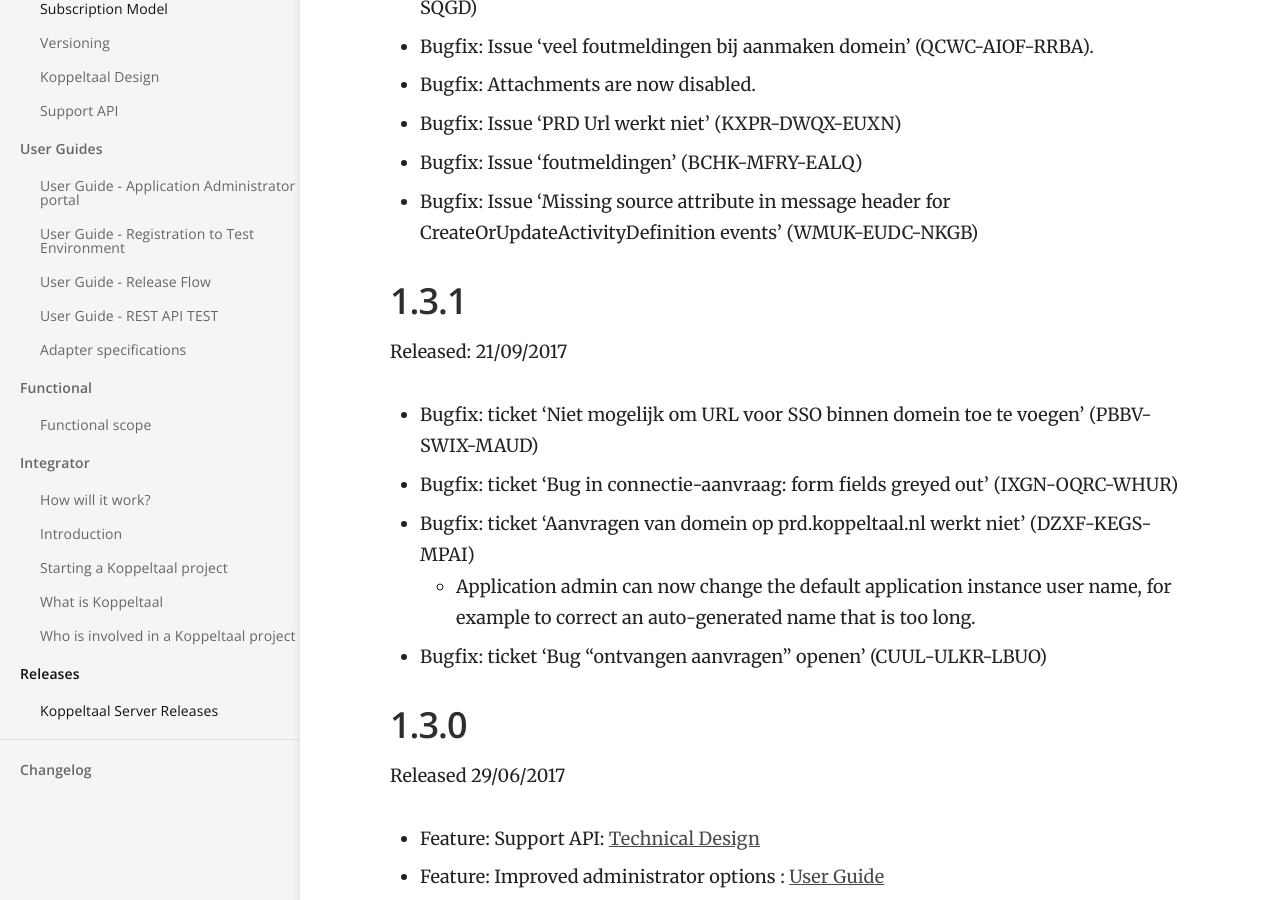
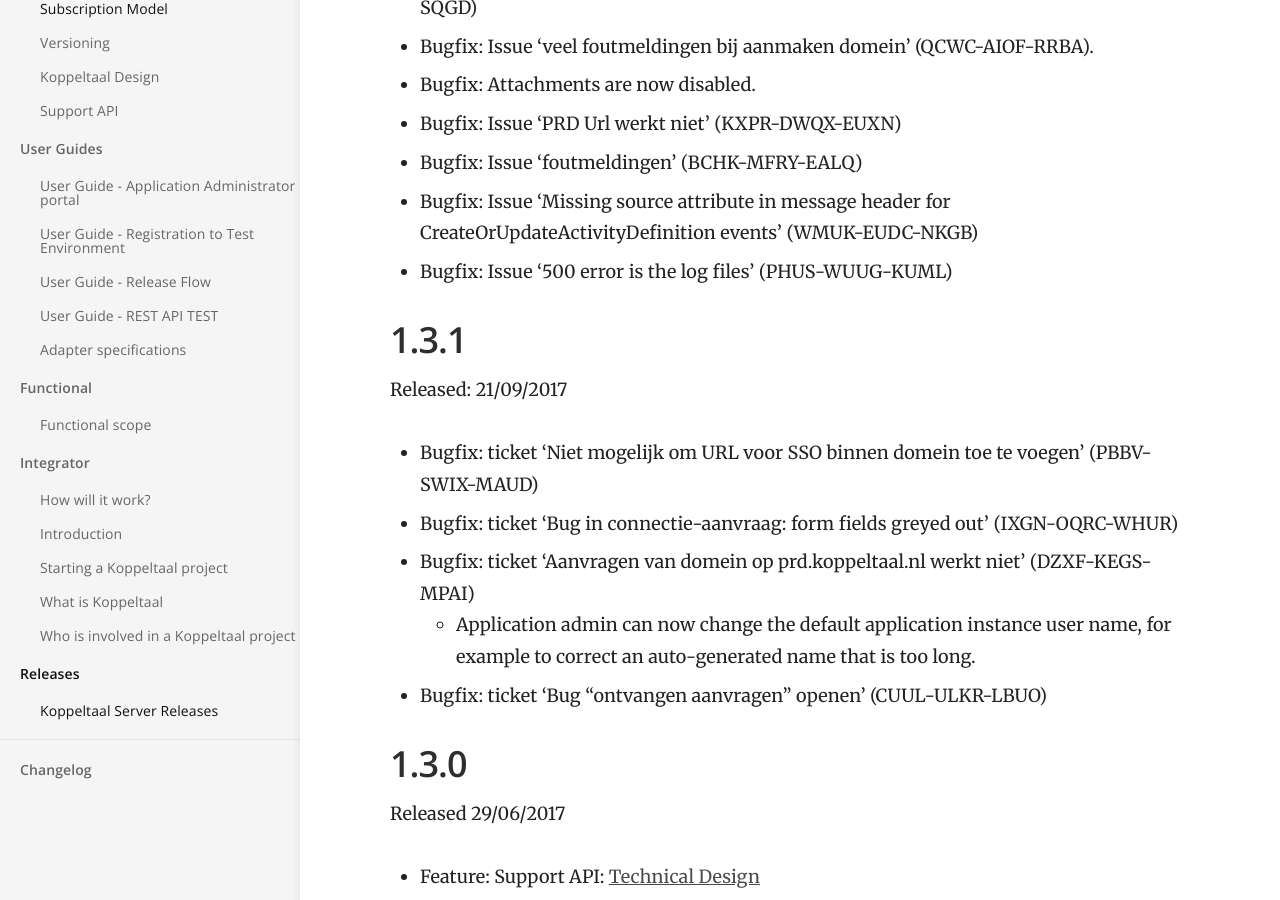
Before and after one commit to Koppeltaal/Koppeltaal-Documentation, a Jekyll site: the page built from _docs/koppeltaal-1.2/koppeltaal-server-releases.md, in a window 1280 px wide and 900 px high, scrolled down 609 px. Built offline with Jekyll 4.4.1, drawn with Linux system fonts in a browser that asks for light colours.

Commit message:
Update releaes notes for 1.3.2 with fix for PHUS-WUUG-KUML

```diff
--- a/_docs/koppeltaal-1.2/koppeltaal-server-releases.md
+++ b/_docs/koppeltaal-1.2/koppeltaal-server-releases.md
@@ -22,6 +22,7 @@ Released: TBA
 - Bugfix: Issue 'PRD Url werkt niet' (KXPR-DWQX-EUXN)
 - Bugfix: Issue 'foutmeldingen' (BCHK-MFRY-EALQ)
 - Bugfix: Issue 'Missing source attribute in message header for CreateOrUpdateActivityDefinition events' (WMUK-EUDC-NKGB)
+- Bugfix: Issue '500 error is the log files' (PHUS-WUUG-KUML)
 
 ## 1.3.1
 
```
